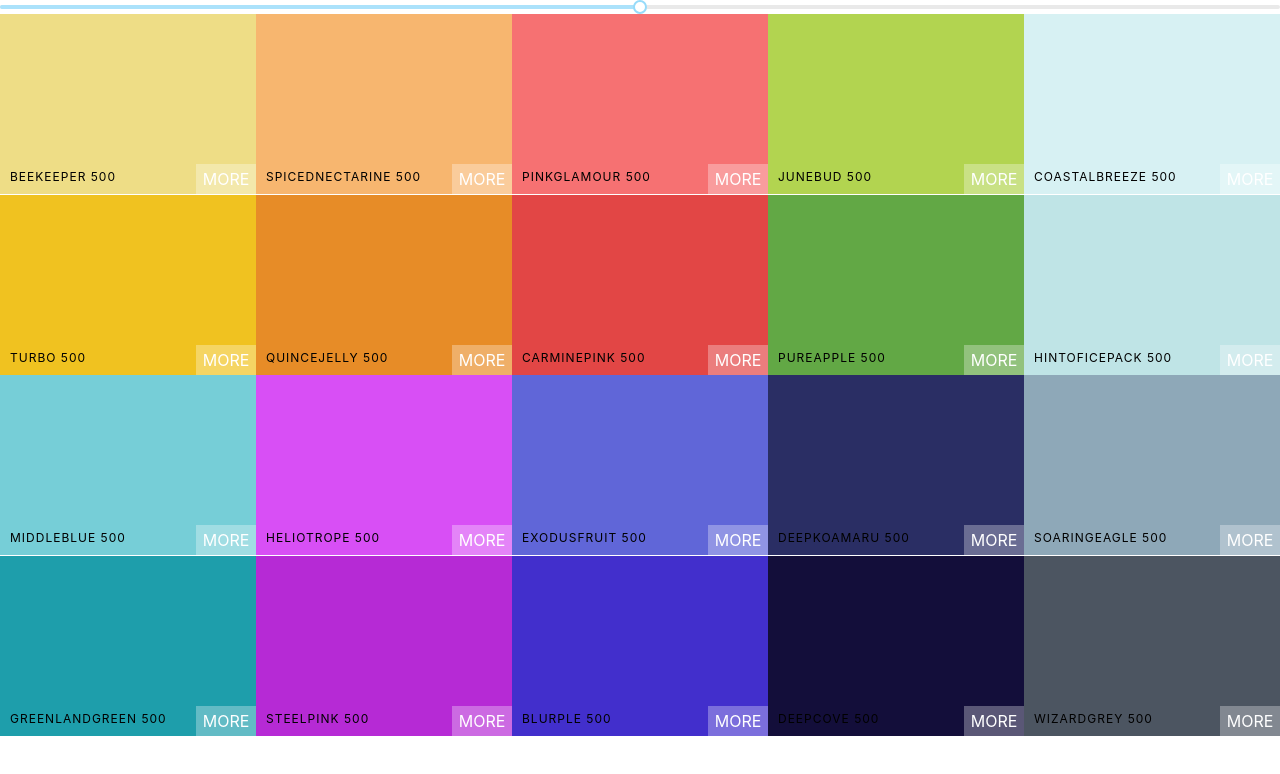
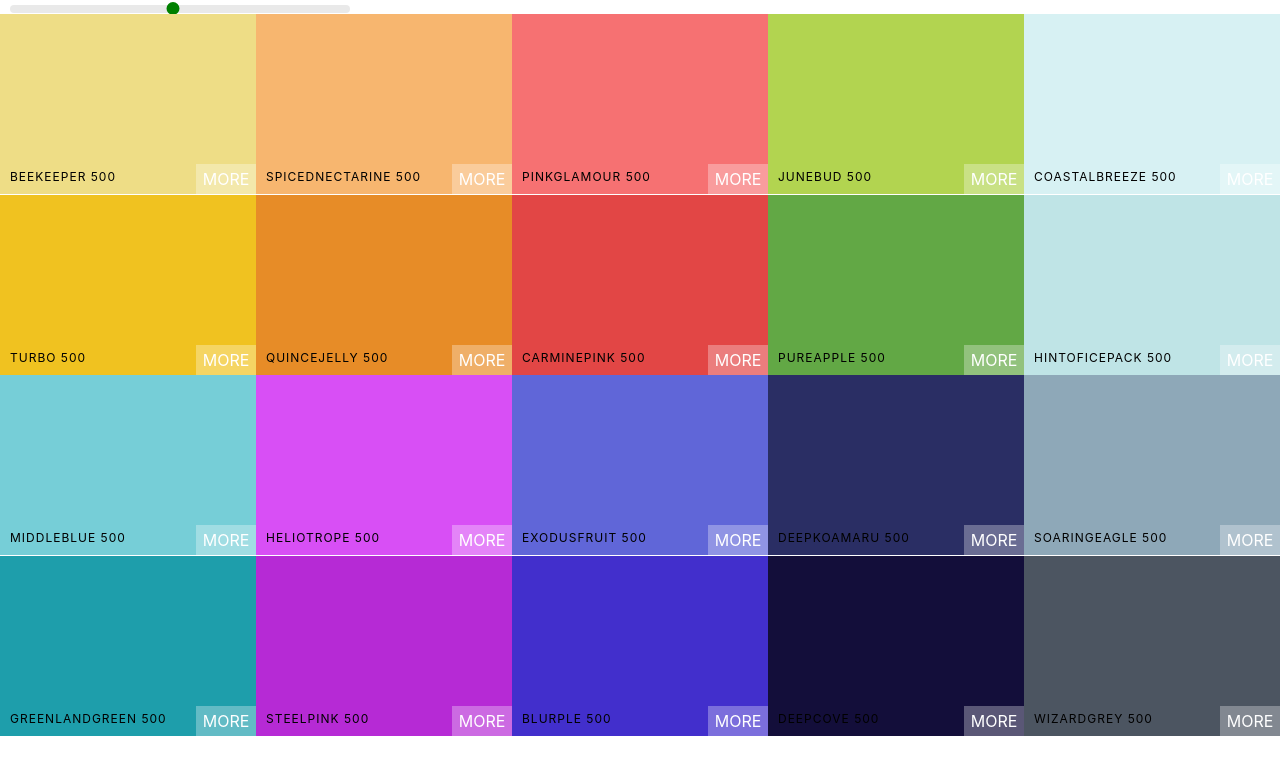
Before and after one commit to saahil0826/colors-app, a React (Create React App) app: page / in a window 1280 px wide. Shown: the top 774 px of the page. Built offline with nearby package versions, Linux system fonts and the light colour scheme.

Commit message:
Style Color Slider

```diff
--- a/src/Palette.css
+++ b/src/Palette.css
@@ -7,17 +7,28 @@
   height: 90%;
 }
 
+.slider {
+  width: 340px;
+  margin: 0 10px;
+  display: inline-block;
+}
 
-
-.Palette-footer {
-  background-color: white;
-  height: 5vh;
-  display: flex;
-  justify-content: flex-end;
-  align-items: center;
-  font-weight: bold;
+.rc-slider-track {
+  background-color: transparent;
 }
-.emoji {
-  font-size: 1.5rem;
-  margin: 0 1rem;
+.rc-slider-rail {
+  height: 8px;
 }
+.rc-slider-handle,
+.rc-slider-handle:active,
+.rc-slider-handle:focus,
+.rc-slider-handle:hover {
+  background-color: green;
+  outline: none;
+  border: 2px solid green;
+  box-shadow: none;
+  width: 13px;
+  height: 13px;
+  margin-left: -7px;
+  margin-top: -3px;
+}
--- a/src/components/Palette.js
+++ b/src/components/Palette.js
@@ -1,9 +1,8 @@
 import React, { Component } from "react";
 import ColorBox from "./ColorBox.js";
+import "rc-slider/assets/index.css";
 import '../Palette.css'
-
 import Slider from "rc-slider";
-import "rc-slider/assets/index.css";
 
 class Palette extends Component {
   constructor(props) {
@@ -22,6 +21,7 @@ class Palette extends Component {
     ));
     return (
       <div className='Palette'>
+        <div className='slider'>
           <Slider
             defaultValue={level}
             min={100}
@@ -29,6 +29,8 @@ class Palette extends Component {
             step={100}
             onAfterChange={this.changeLevel}
           />
+        </div>
+
         {/* Navbar goes here */}
         <div className='Palette-colors'>{colorBoxes}</div>
         {/* footer eventually */}
```
Lines whose indentation alone changed are shown as unchanged.
